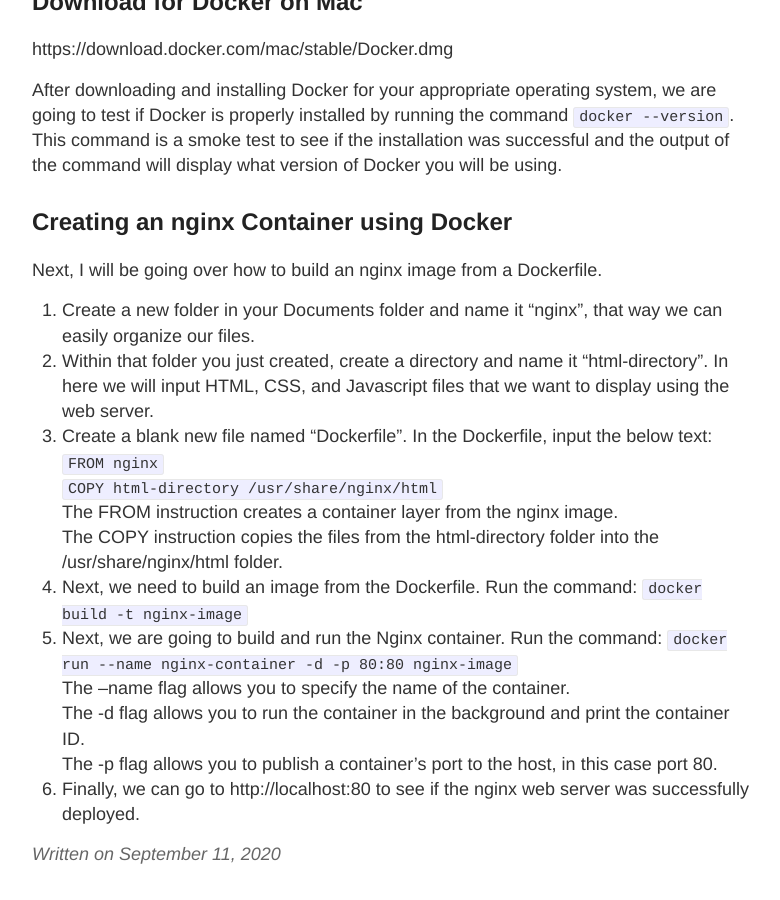
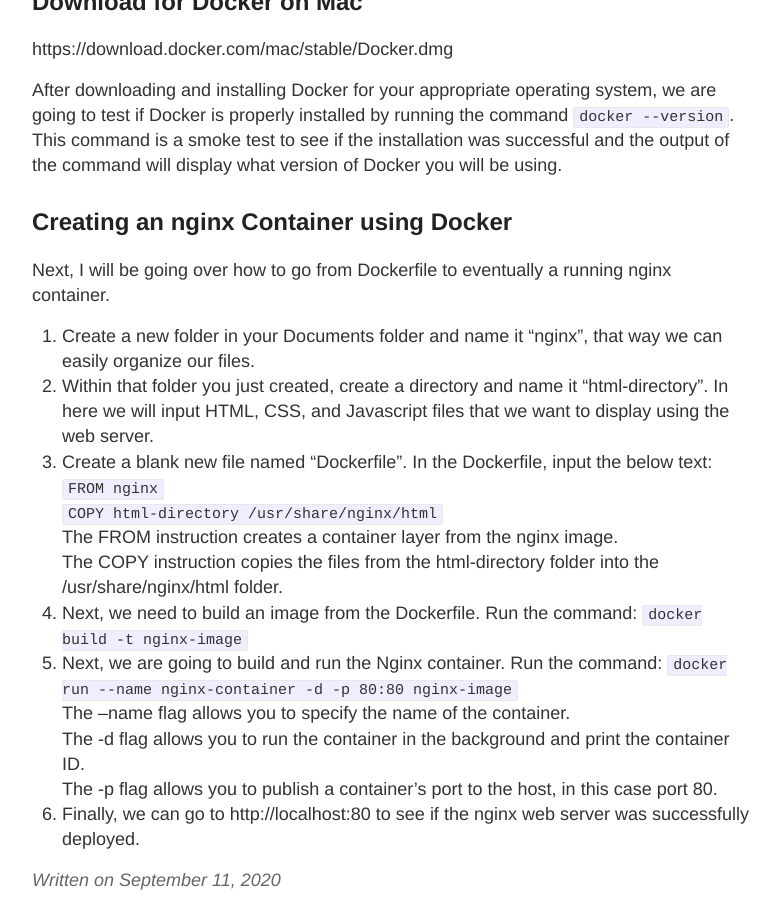
Before and after one commit to Idiomet/my-blog, a Jekyll site: the page built from _posts/2020-09-11-Blog-1.md, in a window 1280 px wide and 900 px high, scrolled down 691 px. Shown: the whole window, without its empty margins (248-1028 px from the left). Built offline with Jekyll 4.4.1, drawn with Linux system fonts in a browser that asks for light colours.

Commit message:
Fixed sentence wording

```diff
--- a/_posts/2020-09-11-Blog-1.md
+++ b/_posts/2020-09-11-Blog-1.md
@@ -16,7 +16,7 @@
 After downloading and installing Docker for your appropriate operating system, we are going to test if Docker is properly installed by running the command `docker --version`. This command is a smoke test to see if the installation was successful and the output of the command will display what version of Docker you will be using.
 
 ## Creating an nginx Container using Docker
-Next, I will be going over how to build an nginx image from a Dockerfile.
+Next, I will be going over how to go from Dockerfile to eventually a running nginx container.
 1. Create a new folder in your Documents folder and name it "nginx", that way we can easily organize our files.
 2. Within that folder you just created, create a directory and name it "html-directory". In here we will input HTML, CSS, and Javascript files that we want to display using the web server.
 3. Create a blank new file named "Dockerfile". In the Dockerfile, input the below text:
```
